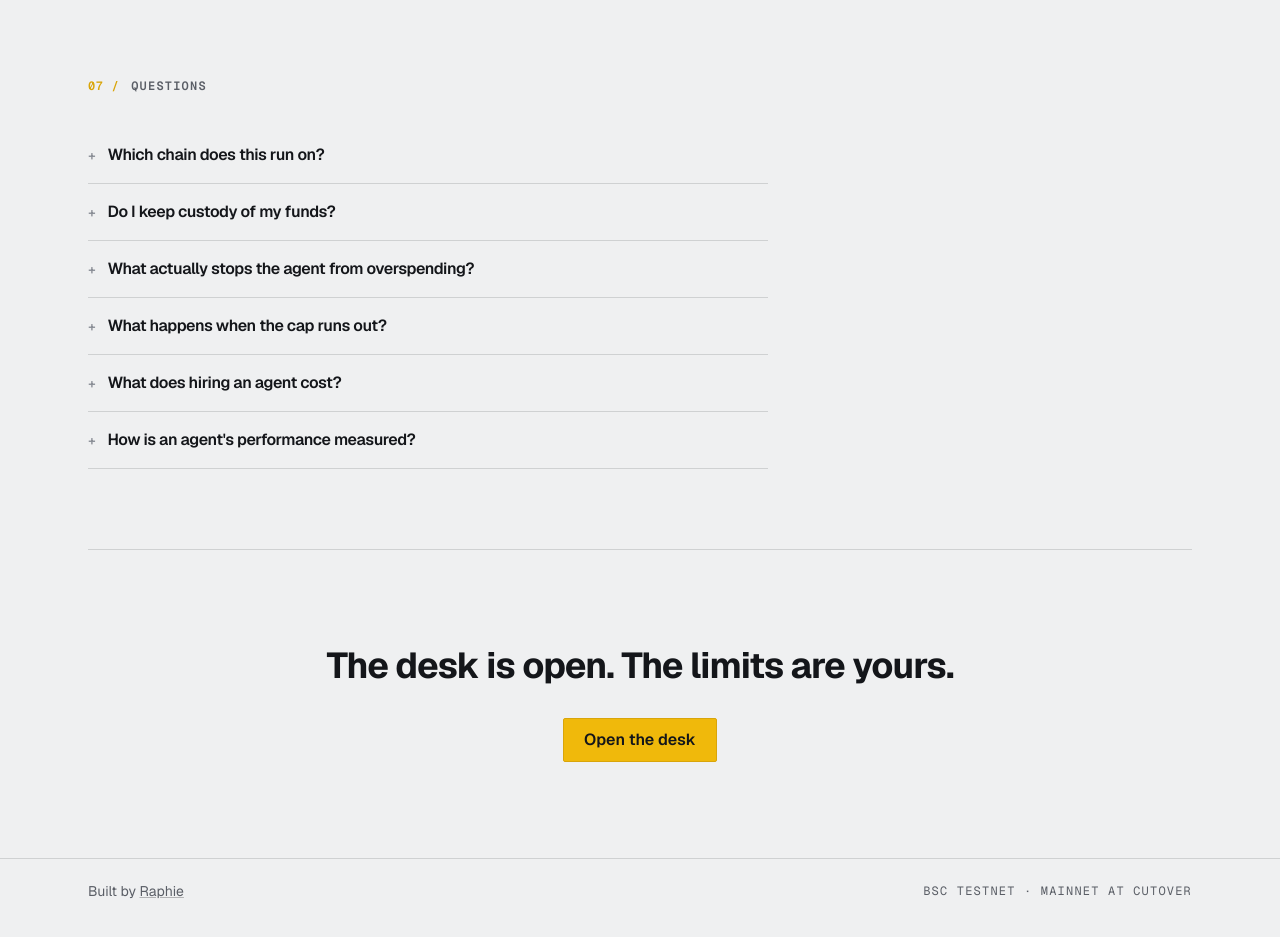
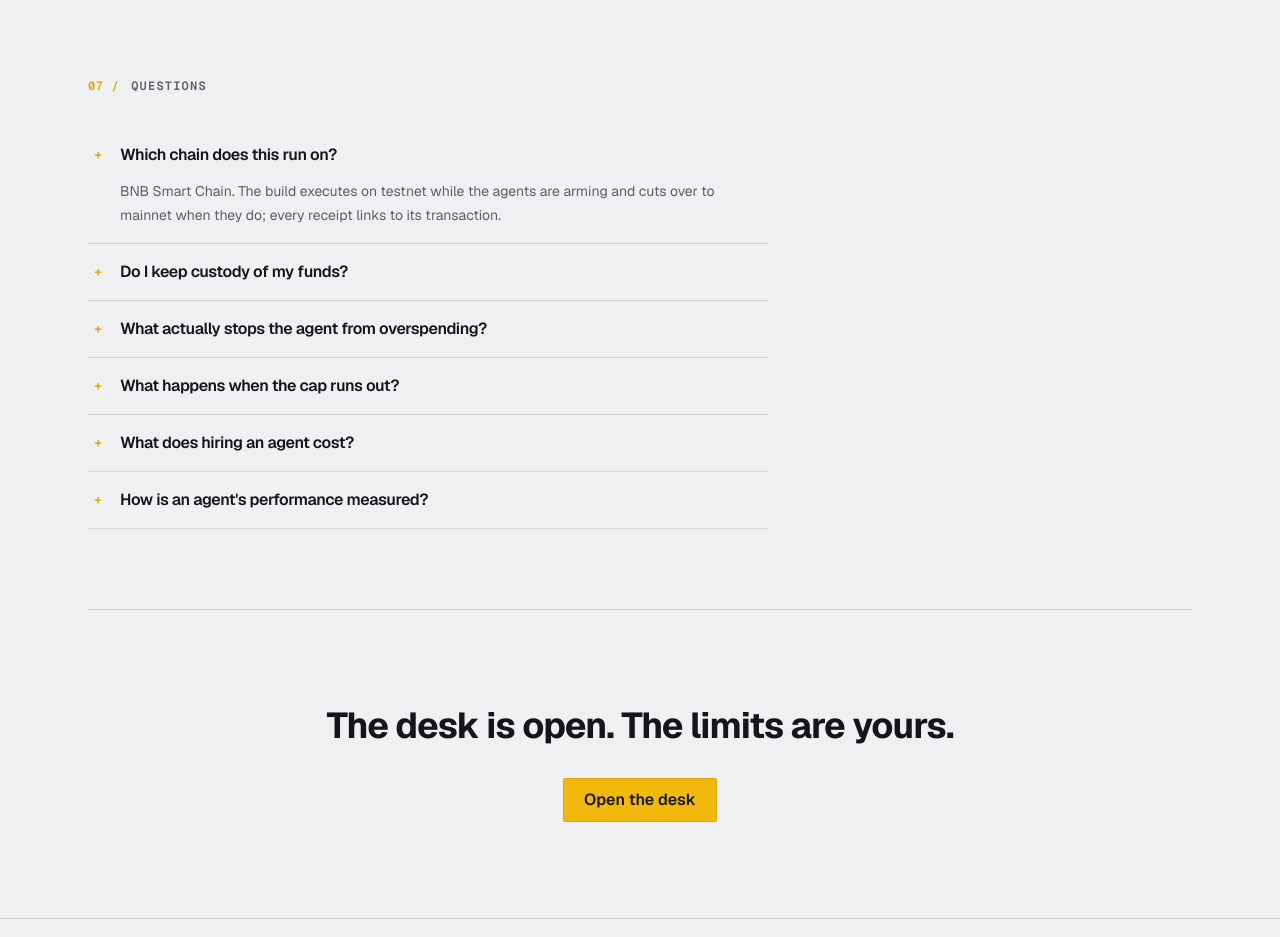
Before and after one commit to A-Raphie/reeve, a Next.js app: page / in a window 1280 px wide. Shown: the part 3500-4437 px from the top of the page. Built offline with nearby package versions, Linux system fonts and the light colour scheme.

Commit message:
faq: first question open by default (section can never read blank), gold rotating + marker, plural fix live

```diff
--- a/app/page.tsx
+++ b/app/page.tsx
@@ -362,13 +362,18 @@ export default function Landing() {
         <section className="border-t border-[color:var(--border-default)] py-20">
           <SectionHeader num="07" label="Questions" />
           <div className="mt-8 max-w-[680px]">
-            {FAQ.map((f) => (
-              <details key={f.q} className="border-b border-[color:var(--border-default)] py-4">
-                <summary className="cursor-pointer list-none text-base font-semibold tracking-tight marker:hidden">
-                  <span className="serial mr-3" style={{ color: "var(--text-muted)" }}>+</span>
-                  {f.q}
+            {FAQ.map((f, i) => (
+              <details key={f.q} open={i === 0} className="border-b border-[color:var(--border-default)] py-4">
+                <summary className="group flex cursor-pointer list-none items-start gap-3 text-base font-semibold tracking-tight marker:hidden">
+                  <span
+                    className="serial mt-0.5 inline-flex h-5 w-5 shrink-0 items-center justify-center transition-transform duration-200 group-hover:scale-110 [[open]>&]:rotate-45"
+                    style={{ color: "var(--accent-press)" }}
+                  >
+                    +
+                  </span>
+                  <span>{f.q}</span>
                 </summary>
-                <p className="caption mt-3 pl-7 text-pretty">{f.a}</p>
+                <p className="caption mt-3 pl-8 text-pretty">{f.a}</p>
               </details>
             ))}
           </div>
```
